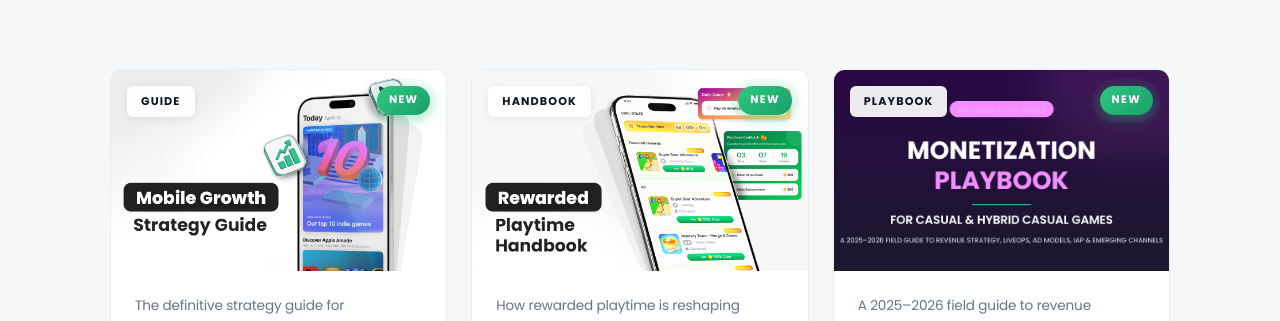
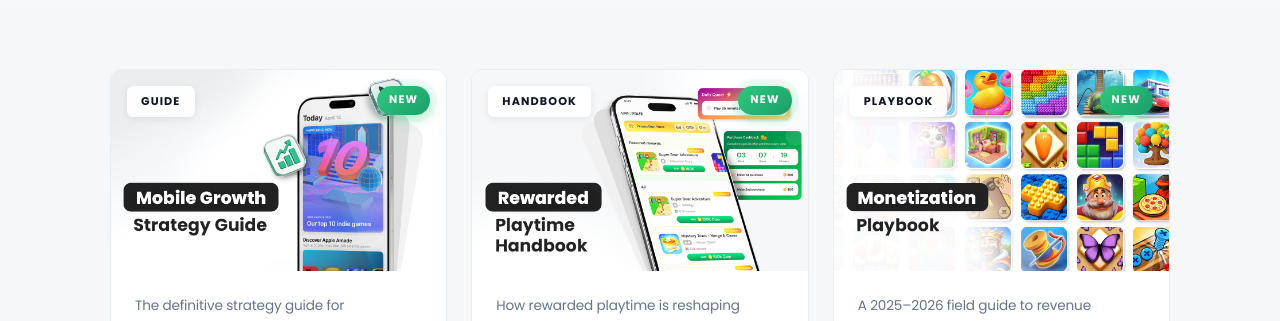
Before and after one commit to dealmaker-lab/growth-playbook, a Next.js app: page / in a window 1280 px wide. Shown: the part 459-780 px from the top of the page. Built offline with nearby package versions, Linux system fonts and the light colour scheme; no server answers.

Commit message:
Hub: Monetization card uses the new game-icon cover (was the text-only purple cover)
Co-Authored-By: Claude Opus 4.8 (1M context) <noreply@anthropic.com>

```diff
--- a/src/app/page.tsx
+++ b/src/app/page.tsx
@@ -48,7 +48,7 @@ const EBOOKS = [
     readTime: '30 min',
     accentHex: '#f48dff',
     tags: ['Monetization', 'LiveOps', 'IAP', 'DTC'],
-    cover: '/covers/monetization-playbook.png',
+    cover: '/images/mon/cover.png',
     newUntil: '2026-09-11', // 90 days from 2026-06-13 launch
   },
 ];
```
